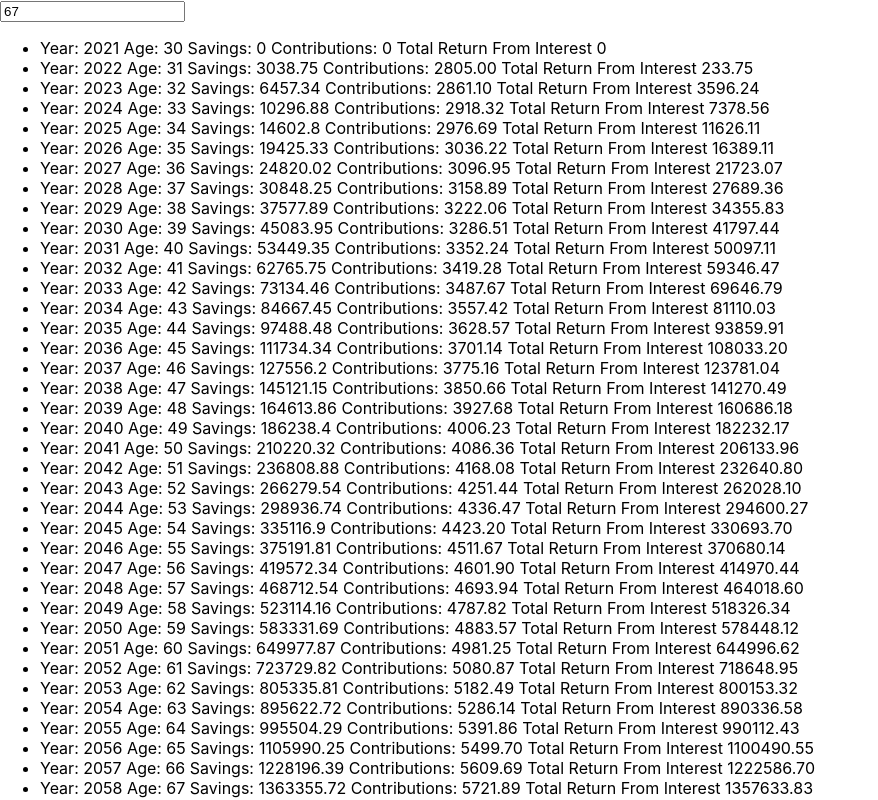
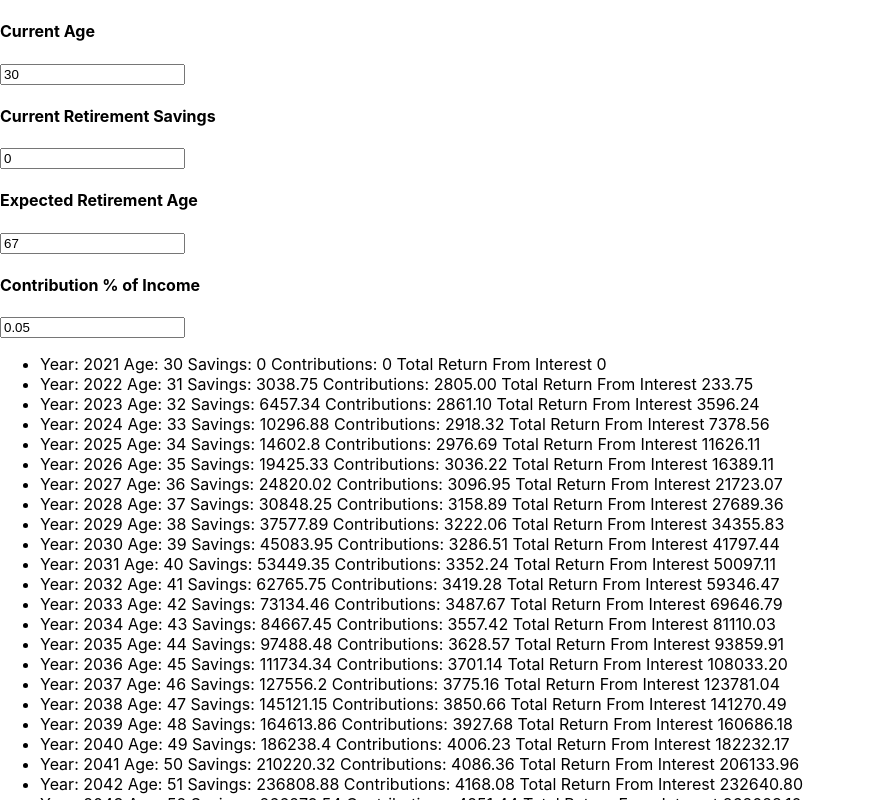
Before and after one commit to Stack-Industry-Project/self-industry-project, a React (Create React App) app in the folder client/: page / in a window 1280 px wide. Shown: the top 800 px of the page, without its empty margins (0-878 px from the left). Built offline with nearby package versions, Linux system fonts and the light colour scheme.

Commit message:
add more input boxes

```diff
--- a/client/src/components/calculator.jsx
+++ b/client/src/components/calculator.jsx
@@ -14,7 +14,7 @@ const Calculator = () => {
     withdrawalPercentOfRetirement: 0.04
   }
 
-  let currentYear = {
+  let defaultCurrentYear = {
     year: new Date().getFullYear(),
     currentAge: 30,
     currentRetirementSavings: 0,
@@ -24,6 +24,8 @@ const Calculator = () => {
   }
 
   let [calculationProperties, setCalculationProperties] = useState(defaultCalculationProperties)
+  let [currentYear, setCurrentYear] = useState(defaultCurrentYear)
+
   let [savingsData, setSavingsData] = useState([])
 
   useEffect(() => {
@@ -31,11 +33,18 @@ const Calculator = () => {
     const fullData = Calculation(calculationProperties, currentYear)
     setSavingsData(fullData)
     console.log(fullData)
-  }, [calculationProperties])
+  }, [calculationProperties, currentYear])
 
   return (
     <div>
+      <h4>Current Age</h4>
+      <input value={currentYear.currentAge} onChange={(event) => { setCurrentYear({ ...currentYear, currentAge: event.target.value }) }}></input>
+      <h4>Current Retirement Savings</h4>
+      <input value={currentYear.currentRetirementSavings} onChange={(event) => { setCurrentYear({ ...currentYear, currentRetirementSavings: event.target.value }) }}></input>
+      <h4>Expected Retirement Age</h4>
       <input value={calculationProperties.retirementAge} onChange={(event) => { setCalculationProperties({ ...calculationProperties, retirementAge: event.target.value }) }}></input>
+      <h4>Contribution % of Income</h4>
+      <input value={calculationProperties.contributionPercentOfIncome} onChange={(event) => { setCalculationProperties({ ...calculationProperties, contributionPercentOfIncome: event.target.value }) }}></input>
       <ul>
         {savingsData.map(year => (
           <li key={year.year}> {`Year: ${year.year} Age: ${year.currentAge} Savings: ${year.currentRetirementSavings} Contributions: ${year.totalAmountContributed} Total Return From Interest ${year.returnFromInterest}`}</li>
--- a/client/src/utils/calculator.js
+++ b/client/src/utils/calculator.js
@@ -20,15 +20,15 @@ const Calculation = (calculationProperties, currentYear) => {
     currentYearData.totalAmountContributed = parseFloat(currentYearData.currentSalary * contributionPercentOfIncome).toFixed(2)
     currentYearData.returnFromInterest = parseFloat(currentYearData.currentRetirementSavings - currentYearData.totalAmountContributed).toFixed(2)
   }
-  for (let j = currentYear.currentAge; j <= lifeExpectancy; j++) {
-    workingSavingsArr.push({ ...currentYearData });
-    currentYearData.year++
-    currentYearData.currentAge++
-    currentYearData.currentRetirementSavings = parseFloat((currentYearData.currentRetirementSavings * newAnnualReturnPercentInRetirement) - (currentYear.currentRetirementSavings * withdrawalPercentOfRetirement)).toFixed(2)
-    currentYearData.currentSalary = parseFloat(0)
-    currentYearData.totalAmountContributed = parseFloat(0)
-    currentYearData.returnFromInterest = parseFloat(currentYearData.currentRetirementSavings - currentYearData.totalAmountContributed).toFixed(2)
-  }
+  // for (let j = currentYear.currentAge; j <= lifeExpectancy; j++) {
+  //   workingSavingsArr.push({ ...currentYearData });
+  //   currentYearData.year++
+  //   currentYearData.currentAge++
+  //   currentYearData.currentRetirementSavings = parseFloat((currentYearData.currentRetirementSavings * newAnnualReturnPercentInRetirement) - (currentYear.currentRetirementSavings * withdrawalPercentOfRetirement)).toFixed(2)
+  //   currentYearData.currentSalary = parseFloat(0)
+  //   currentYearData.totalAmountContributed = parseFloat(0)
+  //   currentYearData.returnFromInterest = parseFloat(currentYearData.currentRetirementSavings - currentYearData.totalAmountContributed).toFixed(2)
+  // }
   return workingSavingsArr
 };
 
```
